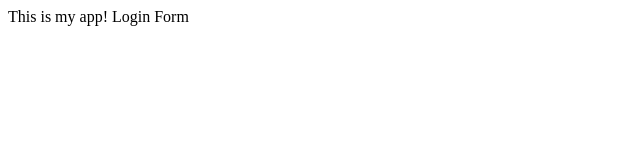
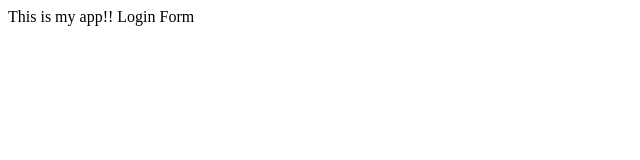
Before and after one commit to fekadu-addisu/myappsample, a plain HTML site: page index.html in a window 1280 px wide. Shown: the full height of the page, 0-640 px from the left. Drawn offline with Linux system fonts and the light colour scheme.

Commit message:
index modified

```diff
--- a/index.html
+++ b/index.html
@@ -4,7 +4,7 @@
         <title>My App</title>
     </head>
     <body>
-        This is my app!
+        This is my app!!
         Login Form
     </body>
 </html>
```
